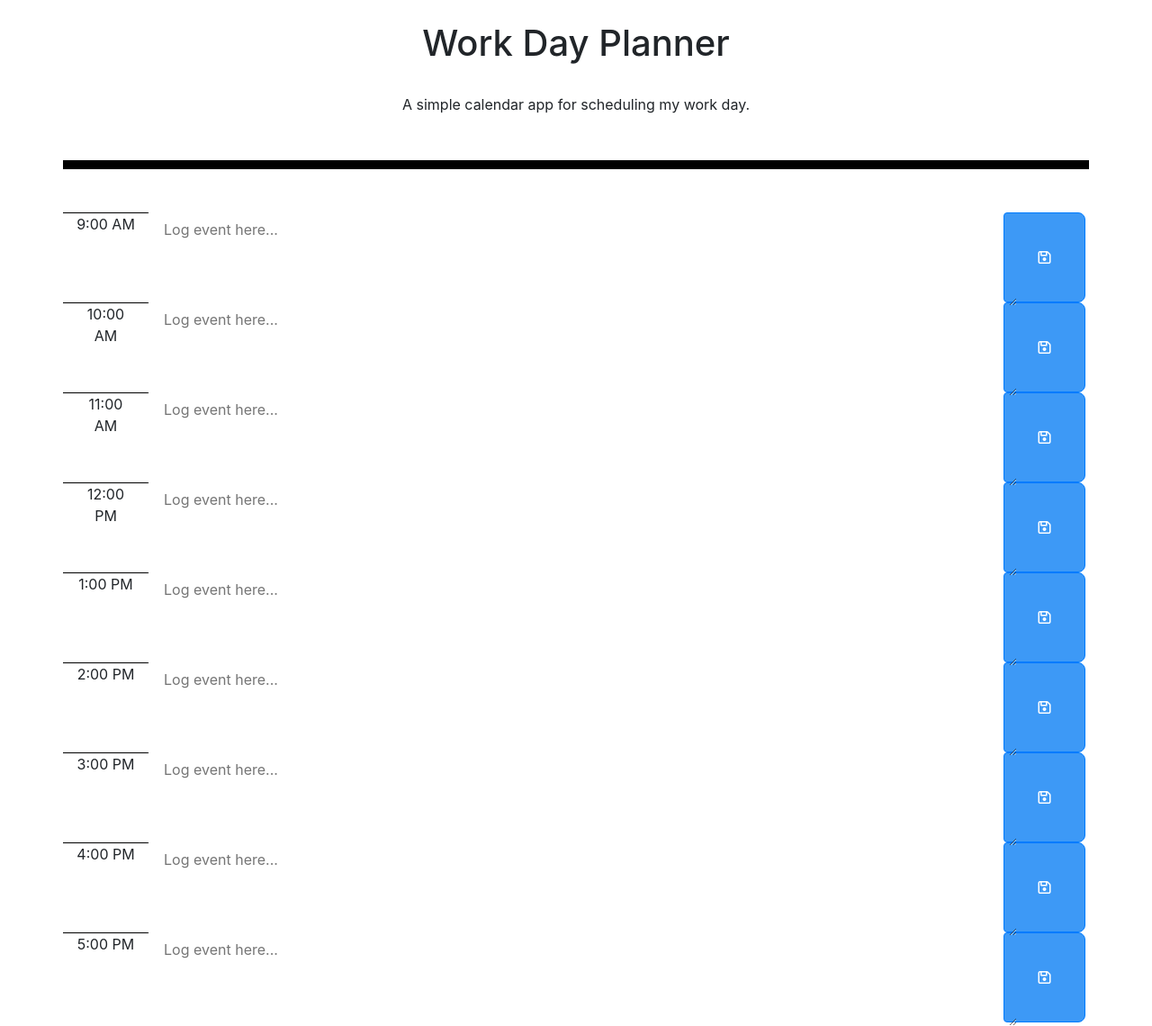
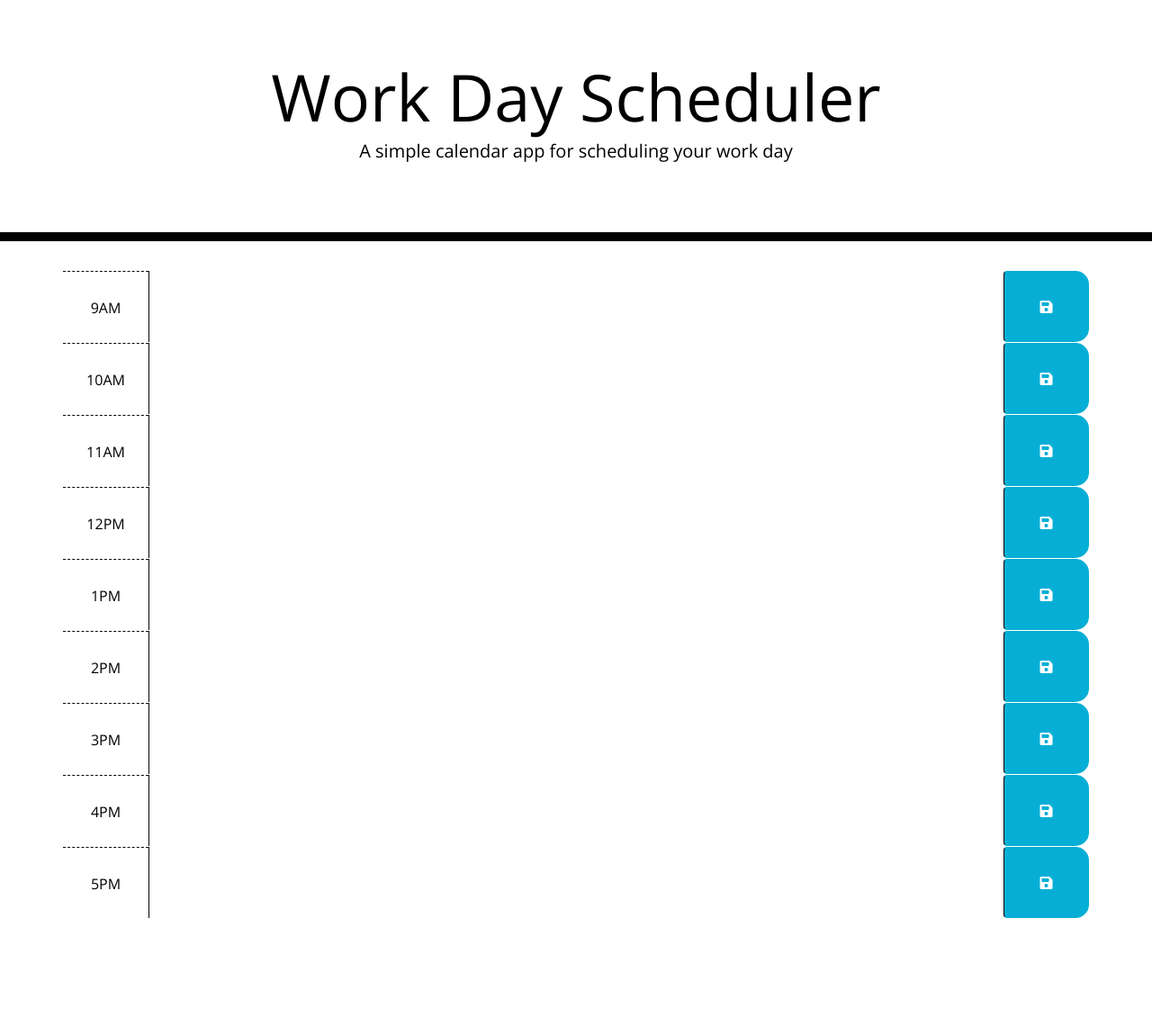
Before and after one commit to oakleeohmie/day-planner, a plain HTML site: page index.html in a window 1280 px wide. Shown: the whole page at 90% size. After the commit the page ends 1020 px from the top, so only its background shows below. Drawn offline with nearby package versions, Linux system fonts and the light colour scheme.

Commit message:
rough draft js

```diff
--- a/index.html
+++ b/index.html
@@ -1,121 +1,100 @@
 <!DOCTYPE html>
-<html>
+<html lang="en">
 
 <head>
     <meta charset="UTF-8">
-    <title>Daily Planner</title>
-    <link rel="stylesheet" href="https://stackpath.bootstrapcdn.com/bootstrap/4.4.1/css/bootstrap.min.css"
-        integrity="sha384-Vkoo8x4CGsO3+Hhxv8T/Q5PaXtkKtu6ug5TOeNV6gBiFeWPGFN9MuhOf23Q9Ifjh" crossorigin="anonymous">
-    <link rel="stylesheet" href="style.css" type="text/css">
-    <script src="https://ajax.googleapis.com/ajax/libs/jquery/3.4.1/jquery.min.js"></script>
-    <script src="moment.js"></script>
-    <script src="https://kit.fontawesome.com/112d5ef751.js" crossorigin="anonymous"></script>
-
+    <meta name="viewport" content="width=device-width, initial-scale=1.0">
+    <meta http-equiv="X-UA-Compatible" content="ie=edge">
+    <link rel="stylesheet" href="https://stackpath.bootstrapcdn.com/bootstrap/4.3.1/css/bootstrap.min.css">
+    <link rel="stylesheet" href="https://use.fontawesome.com/releases/v5.8.1/css/all.css"
+        integrity="sha384-50oBUHEmvpQ+1lW4y57PTFmhCaXp0ML5d60M1M7uH2+nqUivzIebhndOJK28anvf" crossorigin="anonymous">
+    <link href="https://fonts.googleapis.com/css?family=Open+Sans&display=swap" rel="stylesheet">
+    <link rel="stylesheet" href="style.css">
+    <title>Work Day Scheduler</title>
 </head>
 
 <body>
+    <header class="jumbotron">
+        <h1 class="display-3">Work Day Scheduler</h1>
+        <p class="lead">A simple calendar app for scheduling your work day</p>
+        <p id="currentDay" class="lead"></p>
+    </header>
     <div class="container">
-        <div class="row">
-            <div class="col-12 col-centered" id="title">
-                <br>
-                <h1>Work Day Planner</h1><br>
-                A simple calendar app for scheduling my work day.<br>
+        <div id="hour-9" class="row time-block">
+            <div class="col-md-1 hour">
+                9AM
             </div>
+            <textarea class="col-md-10 description">
+      </textarea>
+            <button class="btn saveBtn col-md-1"><i class="fas fa-save"></i></button>
         </div>
-        <br>
-        <br>
-        <div class='row'>
-            <div class="col-1 hour" id="0H">9:00 AM</div>
-            <div class="col-10 plan0 plan">
-                <form>
-                    <textarea id="0plan" class="textBox" placeholder="Log event here..."></textarea>
-                </form>
+        <div id="hour-10" class="row time-block">
+            <div class="col-md-1 hour">
+                10AM
             </div>
-            <button class="btn btn-primary" type="button" id="button-addon2"><i class="far fa-save"></i></button>
+            <textarea class="col-md-10 description">
+      </textarea>
+            <button class="btn saveBtn col-md-1"><i class="fas fa-save"></i></button>
         </div>
-
-        <div class='row'>
-            <div class="col-1 hour" id="1H">10:00 AM</div>
-            <div class="col-10 plan1 plan">
-                <form>
-                    <textarea id="1plan" class="textBox" placeholder="Log event here..."></textarea>
-                </form>
+        <div id="hour-11" class="row time-block">
+            <div class="col-md-1 hour">
+                11AM
             </div>
-            <button class="btn btn-primary" type="button" id="button-addon2"><i class="far fa-save"></i></button>
+            <textarea class="col-md-10 description">
+      </textarea>
+            <button class="btn saveBtn col-md-1"><i class="fas fa-save"></i></button>
         </div>
-
-        <div class='row'>
-            <div class="col-1 hour" id="2H">11:00 AM</div>
-            <div class="col-10 plan2 plan">
-                <form>
-                    <textarea id="2plan" class="textBox" placeholder="Log event here..."></textarea>
-                </form>
+        <div id="hour-12" class="row time-block">
+            <div class="col-md-1 hour">
+                12PM
             </div>
-            <button class="btn btn-primary" type="button" id="button-addon2"><i class="far fa-save"></i></button>
+            <textarea class="col-md-10 description">
+      </textarea>
+            <button class="btn saveBtn col-md-1"><i class="fas fa-save"></i></button>
         </div>
-
-        <div class='row'>
-            <div class="col-1 hour" id="3H">12:00 PM</div>
-            <div class="col-10 plan3 plan">
-                <form>
-                    <textarea id="3plan" class="textBox" placeholder="Log event here..."></textarea>
-                </form>
+        <div id="hour-13" class="row time-block">
+            <div class="col-md-1 hour">
+                1PM
             </div>
-            <button class="btn btn-primary" type="button" id="button-addon2"><i class="far fa-save"></i></button>
+            <textarea class="col-md-10 description">
+      </textarea>
+            <button class="btn saveBtn col-md-1"><i class="fas fa-save"></i></button>
         </div>
-
-        <div class='row'>
-            <div class="col-1 hour" id="4H">1:00 PM</div>
-            <div class="col-10 plan4 plan">
-                <form>
-                    <textarea id="4plan" class="textBox" placeholder="Log event here..."></textarea>
-                </form>
+        <div id="hour-14" class="row time-block">
+            <div class="col-md-1 hour">
+                2PM
             </div>
-            <button class="btn btn-primary" type="button" id="button-addon2"><i class="far fa-save"></i></button>
+            <textarea class="col-md-10 description">
+      </textarea>
+            <button class="btn saveBtn col-md-1"><i class="fas fa-save"></i></button>
         </div>
-
-        <div class='row'>
-            <div class="col-1 hour" id="5H">2:00 PM</div>
-            <div class="col-10 plan5 plan">
-                <form>
-                    <textarea id="5plan" class="textBox" placeholder="Log event here..."></textarea>
-                </form>
+        <div id="hour-15" class="row time-block">
+            <div class="col-md-1 hour">
+                3PM
             </div>
-            <button class="btn btn-primary" type="button" id="button-addon2"><i class="far fa-save"></i></button>
+            <textarea class="col-md-10 description">
+      </textarea>
+            <button class="btn saveBtn col-md-1"><i class="fas fa-save"></i></button>
         </div>
-
-        <div class='row'>
-            <div class="col-1 hour" id="6H">3:00 PM</div>
-            <div class="col-10 plan6 plan">
-                <form>
-                    <textarea id="6plan" class="textBox" placeholder="Log event here..."></textarea>
-                </form>
+        <div id="hour-16" class="row time-block">
+            <div class="col-md-1 hour">
+                4PM
             </div>
-            <button class="btn btn-primary" type="button" id="button-addon2"><i class="far fa-save"></i></button>
+            <textarea class="col-md-10 description">
+      </textarea>
+            <button class="btn saveBtn col-md-1"><i class="fas fa-save"></i></button>
         </div>
-
-        <div class='row'>
-            <div class="col-1 hour" id="7H">4:00 PM</div>
-            <div class="col-10 plan7 plan">
-                <form>
-                    <textarea id="7plan" class="textBox" placeholder="Log event here..."></textarea>
-                </form>
+        <div id="hour-17" class="row time-block">
+            <div class="col-md-1 hour">
+                5PM
             </div>
-            <button class="btn btn-primary" type="button" id="button-addon2"><i class="far fa-save"></i></button>
+            <textarea class="col-md-10 description">
+      </textarea>
+            <button class="btn saveBtn col-md-1"><i class="fas fa-save"></i></button>
         </div>
-
-        <div class='row'>
-            <div class="col-1 hour" id="8H">5:00 PM</div>
-            <div class="col-10 plan8 plan">
-                <form>
-                    <textarea id="8plan" class="textBox" placeholder="Log event here..."></textarea>
-                </form>
-            </div>
-            <button class="btn btn-primary" type="button" id="button-addon2"><i class="far fa-save"></i></button>
-        </div>
-
-    </div>
-    <script src='script.js'></script>
+        <script src="https://code.jquery.com/jquery-3.4.1.min.js"></script>
+        <script src="https://cdnjs.cloudflare.com/ajax/libs/moment.js/2.24.0/moment.min.js"></script>
+        <script src="script.js"></script>
 </body>
 
 </html>
--- a/style.css
+++ b/style.css
@@ -1,44 +1,71 @@
-{
-    box-sizing: border-box;
+body {
+    font-family: 'Open Sans', sans-serif;
+    font-size: 16px;
+    line-height: 1;
   }
-.container {
+
+  textarea{
+    background: transparent;
+    border: none;
+    resize: none;
+    color: #000000;
+    border-left: 1px solid black;
+    padding: 10px;
+  }
+
+  .jumbotron {
     text-align: center;
+    background-color: transparent;
+    color: black;
+    border-radius: 0;
+    border-bottom: 10px solid black;
+  }
+
+  .description{
+    white-space: pre-wrap;
+  }
+
+  .time-block{
+    text-align: center;
+    border-radius: 15px;
+  }
+
+  .row {
+    white-space: pre-wrap;
+    height: 80px;
+    border-top: 1px solid white;;
   }
 
   .hour {
-    height: 100px;
-    border: 1px solid black;
-    border-left: none;
-    border-right: none;
-    border-bottom: none;
-
-}
-.plan{
-    display: inline-flex;
-    margin-bottom: 1px;
+    background-color: #ffffff;
+    color: #000000;
+    border-top: 1px dashed #000000;
   }
 
-.textBox {
-    position: absolute;
-    width: 100%;
-    height: 99px;
-    word-break: break-word;
-    background: transparent;
-    border: none;
-    margin: 5px auto 5px auto;
+  .past {
+    background-color: #d3d3d3;
+    color: white;
+  }
 
+  .present {
+    background-color: #ff6961;
+    color: white;
   }
-.btn {
-    background-color: #3D99F6;
-    height: 100px;
-    width: 8%;
-    border-top-right-radius: 8px;
-    border-bottom-right-radius: 8px;
+
+  .future {
+    background-color: #77dd77;
+    color: white;
   }
-.divider {
-    border-top:5px solid black;
+
+  .saveBtn {
+    border-left: 1px solid black;
+    border-top-right-radius: 15px;
+    border-bottom-right-radius: 15px;
+    background-color: #06AED5;
+    color: white;
   }
-#title {
-    border-bottom: 10px solid black;
-    padding-bottom: 50px;
+
+  .saveBtn i:hover {
+    font-size: 20px;
+    transition: all .3s ease-in-out;
   }
```
Also changed, not shown: script.js (added, +95 -0 lines). Lines whose indentation alone changed are shown as unchanged.
